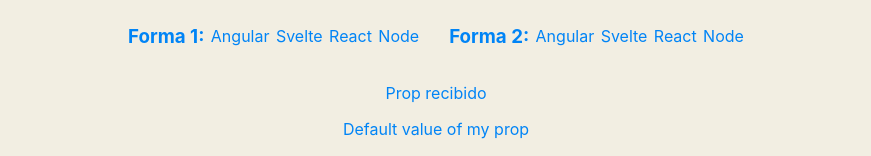
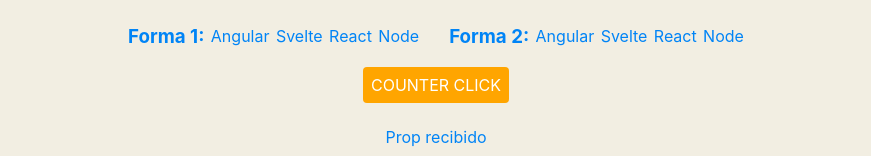
Before and after one commit to franciscomarin98/Svelte-Intro-One, a Svelte app: page / in a window 1280 px wide. Shown: the part 448-604 px from the top of the page, without its empty margins (204-1075 px from the left). Built offline with nearby package versions, Linux system fonts and the light colour scheme; no server answers.

Commit message:
Fin esta introducción

```diff
--- a/src/App.svelte
+++ b/src/App.svelte
@@ -4,7 +4,8 @@
 	import Skills from "./components/Skills.svelte";
 	import Person from "./components/Person.svelte";
 	import Input from "./components/Input.svelte";
-import Photos from './components/Photos.svelte';
+	import Photos from "./components/Photos.svelte";
+	import ButtonCount from "./components/ButtonCount.svelte";
 	export let name;
 	export let lastName;
 	let svelteLogo = "https://arepa.s3.amazonaws.com/svelte-logo.png";
@@ -20,6 +21,7 @@
 	<Input />
 	<About />
 	<Skills />
+	<ButtonCount />
 	<Text anotherText={"Prop recibido"} />
 	<Text />
 	<Person name={data.name} lastName={data.lastName} age={data.age} />
--- /dev/null
+++ b/src/components/ButtonCount.svelte
@@ -0,0 +1,26 @@
+<script>
+    import { count } from "../store/store";
+
+    const handleCountIncrement = () => {
+        count.update((n) => n + 1);
+    };
+</script>
+
+<!-- markup (zero or more items) goes here -->
+<div class="ButtonCount">
+    <button on:click={handleCountIncrement}>
+        Counter click {$count === 0 ? "" : $count}
+    </button>
+</div>
+
+<style>
+    .ButtonCount button {
+        background-color: orange;
+        color: white;
+        border: none;
+        border-radius: 4px;
+        padding: .5rem;
+        text-transform: uppercase;
+        cursor: pointer;
+    }
+</style>
--- /dev/null
+++ b/src/store/store.js
@@ -0,0 +1,3 @@
+import { writable } from 'svelte/store'
+
+export const count = writable(0);
```
